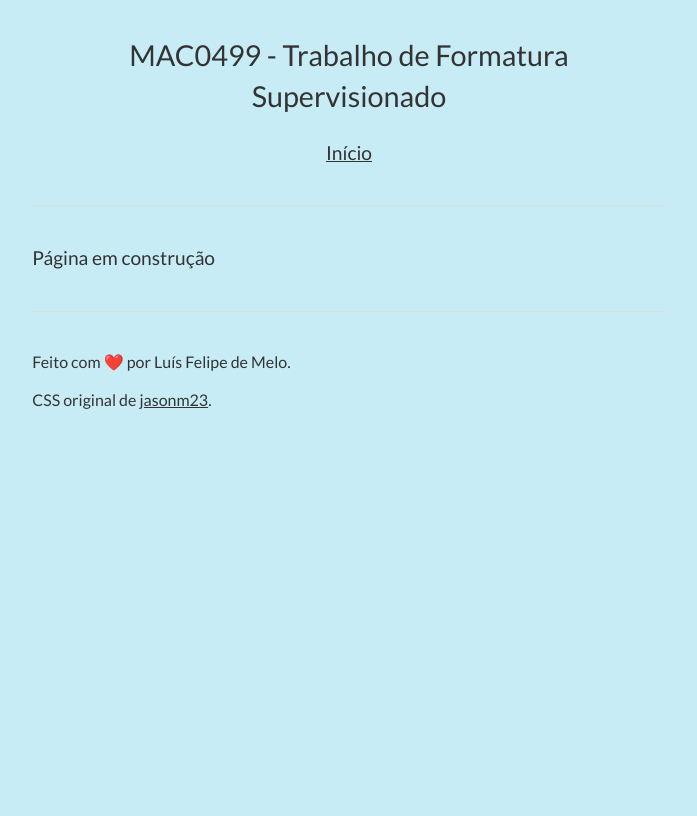
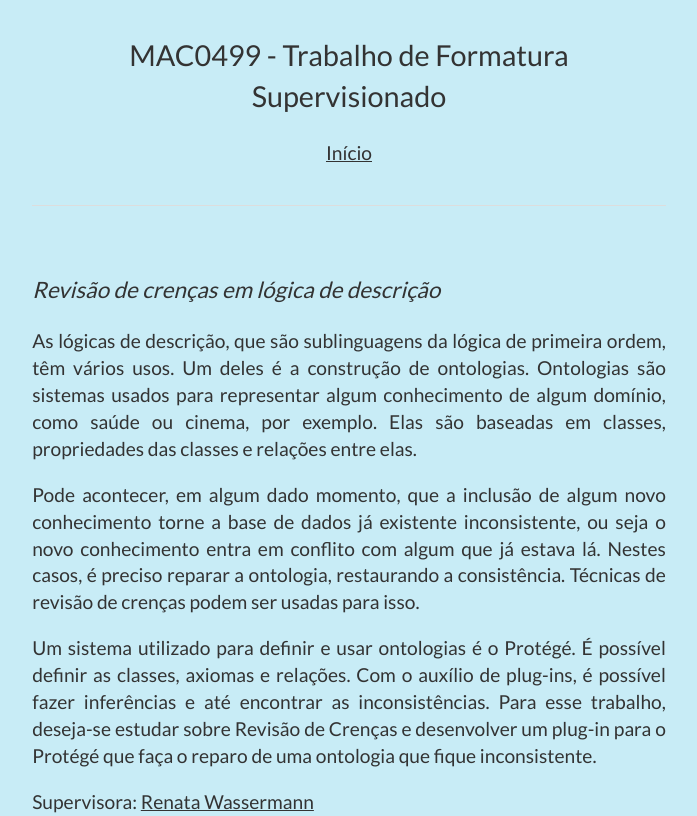
Before and after one commit to lsflp/MAC0499, a plain HTML site: page index.html in a window 1280 px wide. Shown: the top 816 px of the page, without its empty margins (291-988 px from the left). Drawn offline with Linux system fonts and the light colour scheme.

Commit message:
Adicionando informação no site

```diff
--- a/index.html
+++ b/index.html
@@ -9,12 +9,41 @@
         <h2>MAC0499 - Trabalho de Formatura Supervisionado</h2>
         <p>
             <a href="index.html">Início</a>
-        </p>
     </center>
 
     <hr />
 
-    <p>Página em construção</p>
+    <h3>Revisão de crenças em lógica de descrição</h3>
+
+    <p>
+        As lógicas de descrição, que são sublinguagens da lógica de primeira
+        ordem, têm vários usos. Um deles é a construção de ontologias.
+        Ontologias são sistemas usados para representar algum conhecimento de
+        algum domínio, como saúde ou cinema, por exemplo. Elas são baseadas em
+        classes, propriedades das classes e relações entre elas.
+    </p>
+
+    <p>
+        Pode acontecer, em algum dado momento, que a inclusão de algum novo
+        conhecimento torne a base de dados já existente inconsistente, ou seja o
+        novo conhecimento entra em conflito com algum que já estava lá. Nestes
+        casos, é preciso reparar a ontologia, restaurando a consistência.
+        Técnicas de revisão de crenças podem ser usadas para isso.
+    </p>
+
+    <p>
+        Um sistema utilizado para definir e usar ontologias é o Protégé. É
+        possível definir as classes, axiomas e relações. Com o auxílio de
+        plug-ins, é possível fazer inferências e até encontrar as
+        inconsistências. Para esse trabalho, deseja-se estudar sobre Revisão de
+        Crenças e desenvolver um plug-in para o Protégé que faça o reparo de uma
+        ontologia que fique inconsistente.
+    </p>
+
+    Supervisora:
+    <a href="http://buscatextual.cnpq.br/buscatextual/visualizacv.do?id=K4795401A3">
+        Renata Wassermann
+    </a>
 
     <hr />
     <small>
```
